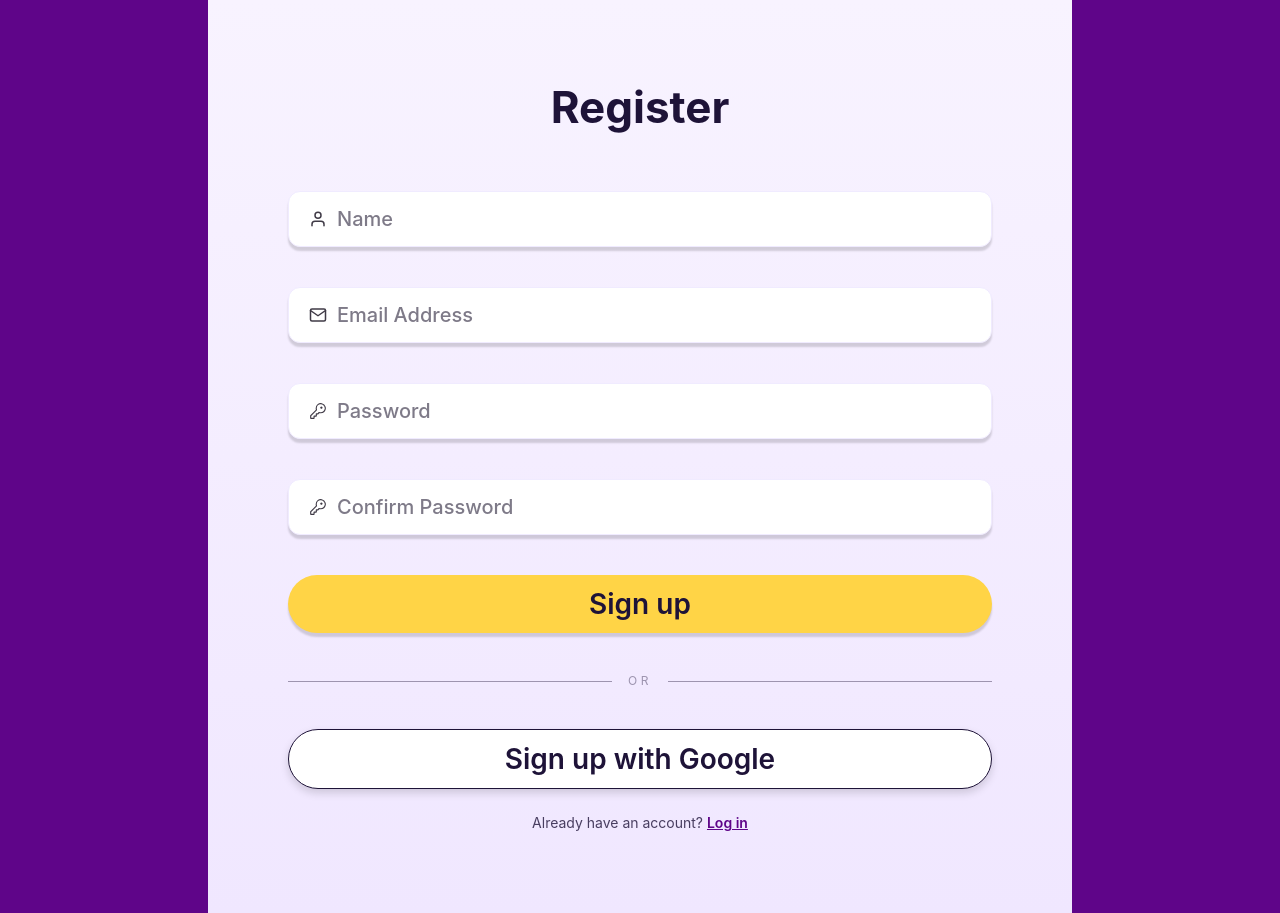
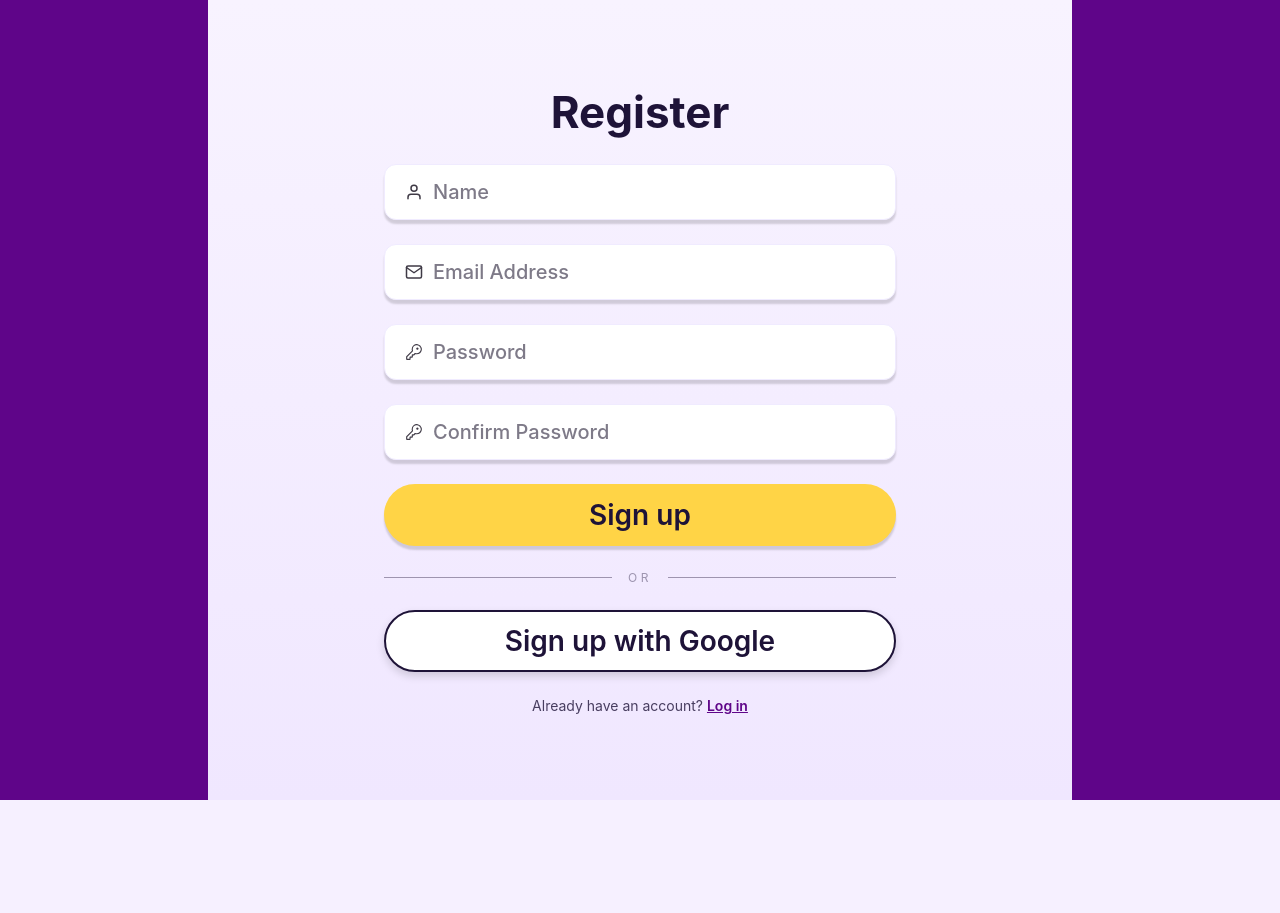
Before and after one commit to redchipmonk/motion, a React (Vite) app in the folder client/: page /register in a window 1280 px wide. After the commit the page ends 800 px from the top, so only its background shows below. Built offline with nearby package versions, Linux system fonts and the light colour scheme.

Commit message:
Adjusted auth page styling

```diff
--- a/client/src/pages/AuthPage.tsx
+++ b/client/src/pages/AuthPage.tsx
@@ -63,9 +63,9 @@ export const AuthPage = ({ mode }: AuthPageProps) => {
   const copy = AUTH_COPY[mode]
   const isLogin = mode === 'login'
   const primaryButtonClasses =
-    'w-full rounded-full bg-motion-yellow py-2 text-[28px] font-semibold text-motion-plum shadow-[0_4px_2px_rgba(0,0,0,0.15)] transition duration-150 hover:border hover:border-[#4B0082] hover:shadow-[0_6px_10px_rgba(75,0,130,0.25)] active:border-[#EC6504] active:bg-[#EC6504] active:text-white'
+    'w-full rounded-full border-2 border-transparent bg-motion-yellow py-2 text-[28px] font-semibold text-motion-plum shadow-[0_4px_2px_rgba(0,0,0,0.15)] transition duration-150 hover:border-[#4B0082] hover:shadow-[0_6px_10px_rgba(75,0,130,0.25)] active:border-[#EC6504] active:bg-[#EC6504] active:text-white'
   const secondaryButtonClasses =
-    'w-full rounded-full border border-motion-plum bg-white py-2 text-[28px] font-semibold text-motion-plum shadow-[0_4px_8px_rgba(0,0,0,0.15)] transition duration-150 hover:border-[#d9d9d9] hover:bg-[#d9d9d9] active:border-black active:bg-black active:text-white'
+    'w-full rounded-full border-2 border-motion-plum bg-white py-2 text-[28px] font-semibold text-motion-plum shadow-[0_4px_8px_rgba(0,0,0,0.15)] transition duration-150 hover:border-[#d9d9d9] hover:bg-[#d9d9d9] active:border-black active:bg-black active:text-white'
   const initialState = useMemo(
     () =>
       copy.fields.reduce<Record<string, string>>((acc, field) => {
@@ -92,20 +92,20 @@ export const AuthPage = ({ mode }: AuthPageProps) => {
   }
 
   const formContent = (
-    <div className="w-full max-w-3xl px-8 font-[Inter]">
+    <div className={`w-full ${isLogin ? 'max-w-3xl' : 'max-w-xl'} px-8 font-[Inter]`}>
       {/* Auth form title */}
       <div className="mb-4 text-center">
         <h2 className="text-[44px] font-bold leading-tight text-motion-plum">{copy.title}</h2>
       </div>
 
       {/* Auth form fields */}
-      <form
-        onSubmit={handleSubmit}
-        className={`${isLogin ? 'mt-10 space-y-8' : 'mt-14 space-y-10'}`}
-      >
+      <form onSubmit={handleSubmit} className={`${isLogin ? 'mt-10 space-y-8' : 'mt-6 space-y-6'}`}>
         {copy.fields.map((field) => (
           /* Individual input */
-          <div key={field.name} className="rounded-[12px] border border-[#f0ebff] bg-white px-5 py-3 shadow-[0_4px_2px_rgba(0,0,0,0.15)]">
+          <div
+            key={field.name}
+            className="rounded-[12px] border border-[#f0ebff] bg-white px-5 py-3 shadow-[0_4px_2px_rgba(0,0,0,0.15)] transition-colors focus-within:border-[#5F0589] focus-within:shadow-[0_6px_12px_rgba(95,5,137,0.25)]"
+          >
             <div className="flex items-center gap-2.5 text-[#3F3A46] text-[20px]">
               <span aria-hidden>
                 {field.icon}
@@ -141,7 +141,7 @@ export const AuthPage = ({ mode }: AuthPageProps) => {
         )}
 
         {/* Primary submit button */}
-        <button type="submit" className={`${primaryButtonClasses} ${isLogin ? 'mt-6' : 'mt-10'}`}>
+        <button type="submit" className={`${primaryButtonClasses} ${isLogin ? 'mt-6' : 'mt-8'}`}>
           {copy.submitLabel}
         </button>
 
@@ -207,11 +207,11 @@ export const AuthPage = ({ mode }: AuthPageProps) => {
   }
 
   return (
-    <div className="relative flex min-h-screen items-center justify-center bg-gradient-to-b from-[#f8f3ff] to-[#f0e7ff] px-4 py-20 font-[Inter] text-motion-plum">
+    <div className="relative flex min-h-screen items-center justify-center bg-gradient-to-b from-[#f8f3ff] to-[#f0e7ff] px-4 py-12 font-[Inter] text-motion-plum">
       {/* Decorative rails for register layout */}
       <div className="absolute inset-y-0 left-0 hidden w-52 bg-motion-purple md:block" aria-hidden />
       <div className="absolute inset-y-0 right-0 hidden w-52 bg-motion-purple md:block" aria-hidden />
-      <div className="relative z-10 w-full max-w-3xl">{formContent}</div>
+      <div className="relative z-10 w-full max-w-xl">{formContent}</div>
     </div>
   )
 }
```
